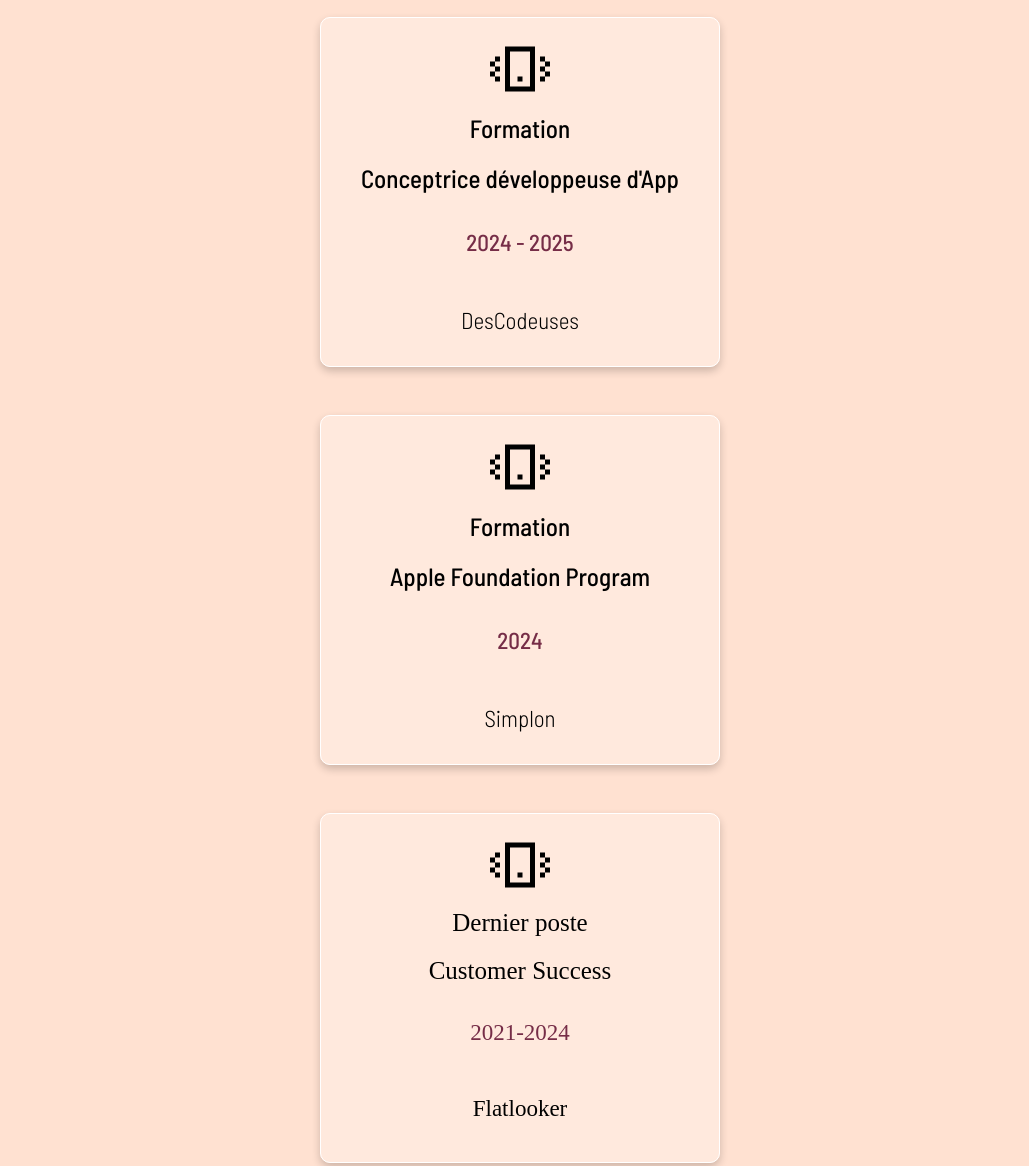
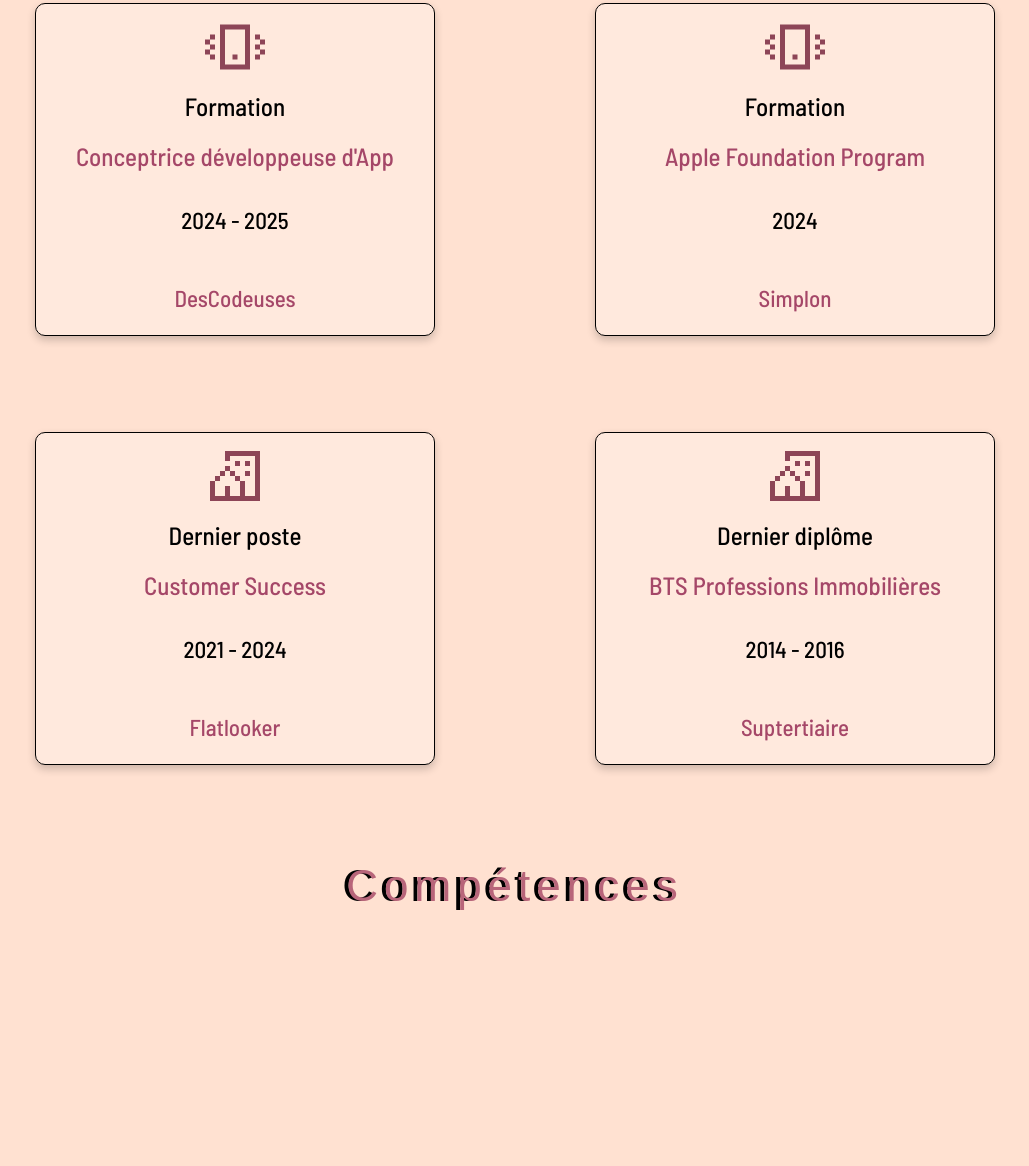
Before and after one commit to lisadda/lisadda.github.io, a plain HTML site: page index.html in a window 1280 px wide. Shown: the part 1192-2358 px from the top of the page, without its empty margins (229-1258 px from the left). After the commit the page ends 2133 px from the top, so only its background shows below. Drawn offline with Linux system fonts and the light colour scheme; a web font is replaced by a local one.

Commit message:
v3 du 19/07/24

```diff
--- a/index.html
+++ b/index.html
@@ -4,9 +4,12 @@
     <meta charset="UTF-8">
     <meta name="viewport" content="width=device-width, initial-scale=1.0">
 
+    <!-- Icon et titre sur site -->
     <link rel="icon" sizes="32x32" href="./icon/Group 19.svg">
     <title>Lisa Adda | Développeuse Web</title>
+    <!-- Icon et titre sur site -->
 
+    <!-- Police Google Font -->
     <link rel="preconnect" href="https://fonts.googleapis.com">
     <link rel="preconnect" href="https://fonts.gstatic.com" crossorigin>
     <link href="https://fonts.googleapis.com/css2?family=Codystar:wght@300;400&display=swap" rel="stylesheet">
@@ -18,12 +21,16 @@
      <link rel="preconnect" href="https://fonts.googleapis.com">
     <link rel="preconnect" href="https://fonts.gstatic.com" crossorigin>
     <link href="https://fonts.googleapis.com/css2?family=Anton+SC&family=Barlow+Semi+Condensed:ital,wght@0,100;0,200;0,300;0,400;0,500;0,600;0,700;0,800;0,900;1,100;1,200;1,300;1,400;1,500;1,600;1,700;1,800;1,900&family=Codystar:wght@300;400&display=swap" rel="stylesheet">
+    <!-- Police Google Font -->
 
  <link rel="stylesheet" href="style.css">
+
 </head>
 <body>
 
+  <!-- Code pour l'invader -->
   <div class="medium">
+    <a href="https://www.space-invaders.com/home/" target="_blank">
 		<div class="p0"></div>
 		<div class="p1"></div>
 
@@ -77,13 +84,15 @@
 		<div class="p43"></div>
 		<div class="p44"></div>
 		<div class="p45"></div>
+  </a>
 	</div>
+  <!-- Code pour l'invader -->
 
-    <div id="cursor-tracker"></div>
+    <div id="cursor-tracker"></div> <!-- tracker sur la souris -->
 
     <div class="container">
 
-        <!-- <div class="line-left"></div> -->
+        <!-- Menu avec mode dark et burger -->
         <nav>
                <div class="menu">
                     <svg width="40" height="40" viewBox="0 0 61 61" fill="none" xmlns="http://www.w3.org/2000/svg">
@@ -123,14 +132,20 @@
                     </svg>
             </div>
         </nav>
+        <!-- Menu avec mode dark et burger menu -->
 
+
+        <!-- Prenom et into-->
         <header>
                 <h2>HELLO WORLD, JE SUIS</h2>
                 <h1>LISA <span class="nom"> ADDA</span> </h1>
                 <h3 class="job"></h3>
                 <p>Étudiante passionnée par l'apprentissage du code, je me prépare à devenir une développeuse full stack accomplie. Je suis prête à relever de nouveaux défis et à créer des solutions web élégantes et efficaces.</p>
         </header>
+        <!-- Prenom et into-->
 
+
+        <!-- Section avec button cv et reseaux-->
         <div class="infos">
 
             <div class="cv">
@@ -171,13 +186,9 @@
                 </svg></a>
             </div>
         </div>
+        <!-- Section avec button cv et reseaux-->
 
-
-
-
-
-
-
+        <!-- Section formations experiences -->
       <article class="formation">
         <section class="title1">
         <p class="titre1">Formations & Expérience</p>
@@ -188,8 +199,9 @@
           <div class="flip-card-inner">
             <div class="flip-card-front">
               <svg width="60" height="60" viewBox="0 0 60 60" fill="none" xmlns="http://www.w3.org/2000/svg">
-              <path fill-rule="evenodd" clip-rule="evenodd" d="M20 7.5H15V52.5H20H40H45V7.5H40H20ZM40 12.5V47.5H20V12.5H40ZM32.5 37.5H27.5V42.5H32.5V37.5ZM50 17.5H55V22.5H50V17.5ZM55 27.5V22.5H60V27.5H55ZM55 32.5H50V27.5H55V32.5ZM55 37.5V32.5H60V37.5H55ZM55 37.5V42.5H50V37.5H55ZM5 42.5H10V37.5H5V32.5H10V27.5H5V22.5H10V17.5H5V22.5H0V27.5H5V32.5H0V37.5H5V42.5Z" fill="black"/>
+              <path fill-rule="evenodd" clip-rule="evenodd" d="M20 7.5H15V52.5H20H40H45V7.5H40H20ZM40 12.5V47.5H20V12.5H40ZM32.5 37.5H27.5V42.5H32.5V37.5ZM50 17.5H55V22.5H50V17.5ZM55 27.5V22.5H60V27.5H55ZM55 32.5H50V27.5H55V32.5ZM55 37.5V32.5H60V37.5H55ZM55 37.5V42.5H50V37.5H55ZM5 42.5H10V37.5H5V32.5H10V27.5H5V22.5H10V17.5H5V22.5H0V27.5H5V32.5H0V37.5H5V42.5Z" fill="#8D4557"/>
               </svg>
+
             <section class="formation1">
               <p id="descodeuses1">Formation</p>
               <p id="descodeuses2">Conceptrice développeuse d'App</p>
@@ -202,8 +214,7 @@
           <div class="flip-card-back">
             <ul>
               <li>• Concevoir et intégrer l’interface utilisateur d’une application web, des composants d’accès aux données SQL et NoSQL.</li>
-              <li>• Définir et concevoir l’architecture globale d’une application web.</li>
-              <li>• Définir et concevoir la partie fonctionnelle d’une application web.</li>
+              <li>• Définir et concevoir l’architecture globale et la partie fonctionnelle  d’une application web.</li>
               <li>• Programmer en fonction des paradigmes appropriés aux projets.</li>
               <li>• Déployer une application web sur un serveur.</li>
             </ul>
@@ -218,8 +229,9 @@
           <div class="flip-card-inner2">
             <div class="flip-card-front2">
               <svg width="60" height="60" viewBox="0 0 60 60" fill="none" xmlns="http://www.w3.org/2000/svg">
-              <path fill-rule="evenodd" clip-rule="evenodd" d="M20 7.5H15V52.5H20H40H45V7.5H40H20ZM40 12.5V47.5H20V12.5H40ZM32.5 37.5H27.5V42.5H32.5V37.5ZM50 17.5H55V22.5H50V17.5ZM55 27.5V22.5H60V27.5H55ZM55 32.5H50V27.5H55V32.5ZM55 37.5V32.5H60V37.5H55ZM55 37.5V42.5H50V37.5H55ZM5 42.5H10V37.5H5V32.5H10V27.5H5V22.5H10V17.5H5V22.5H0V27.5H5V32.5H0V37.5H5V42.5Z" fill="black"/>
+              <path fill-rule="evenodd" clip-rule="evenodd" d="M20 7.5H15V52.5H20H40H45V7.5H40H20ZM40 12.5V47.5H20V12.5H40ZM32.5 37.5H27.5V42.5H32.5V37.5ZM50 17.5H55V22.5H50V17.5ZM55 27.5V22.5H60V27.5H55ZM55 32.5H50V27.5H55V32.5ZM55 37.5V32.5H60V37.5H55ZM55 37.5V42.5H50V37.5H55ZM5 42.5H10V37.5H5V32.5H10V27.5H5V22.5H10V17.5H5V22.5H0V27.5H5V32.5H0V37.5H5V42.5Z" fill="#8D4557"/>
               </svg>
+
             <section class="formation2">
               <p id="descodeuses1">Formation</p>
               <p id="descodeuses2"> Apple Foundation Program</p>
@@ -235,7 +247,7 @@
                 une solution (Benchmarking, Persona).</li>
               <li>• Maquetter une application mobile.</li>
               <li>• Apprentissage des bases du language Swift.</li>
-              <li>• Développer un prototype d’application mobile native iOS sur Xcode..</li>
+              <li>• Développer un prototype d’application mobile native iOS sur Xcode.</li>
             </ul>
           </div>
 
@@ -248,12 +260,12 @@
           <div class="flip-card-inner3">
             <div class="flip-card-front3">
               <svg width="60" height="60" viewBox="0 0 60 60" fill="none" xmlns="http://www.w3.org/2000/svg">
-              <path fill-rule="evenodd" clip-rule="evenodd" d="M20 7.5H15V52.5H20H40H45V7.5H40H20ZM40 12.5V47.5H20V12.5H40ZM32.5 37.5H27.5V42.5H32.5V37.5ZM50 17.5H55V22.5H50V17.5ZM55 27.5V22.5H60V27.5H55ZM55 32.5H50V27.5H55V32.5ZM55 37.5V32.5H60V37.5H55ZM55 37.5V42.5H50V37.5H55ZM5 42.5H10V37.5H5V32.5H10V27.5H5V22.5H10V17.5H5V22.5H0V27.5H5V32.5H0V37.5H5V42.5Z" fill="black"/>
+              <path fill-rule="evenodd" clip-rule="evenodd" d="M50 5H55V50V55H5V50V35H10V50H20V40H25V50H35V35H40V50H50V10H25V15H20V5H25H50ZM30 30H35V35H30V30ZM25 25H30V30H25V25ZM20 25V20H25V25H20ZM15 30V25H20V30H15ZM15 30H10V35H15V30ZM40 15H45V20H40V15ZM35 15H30V20H35V15ZM40 25H45V30H40V25Z" fill="#8D4557"/>
               </svg>
             <section class="formation3">
               <p id="descodeuses1">Dernier poste</p>
               <p id="descodeuses2">Customer Success</p>
-              <p id="descodeuses3">2021-2024</p>
+              <p id="descodeuses3">2021 - 2024</p>
               <p id="descodeuses4">Flatlooker</p>
             </section>
 
@@ -264,7 +276,7 @@
                 <li>• Gestion 100% digitale d'un portefeuille de 500 lots dans toute la France.</li>
                 <li>• Piloter les ordres de missions auprès des prestataires, gestion des divers sinistres et contentieux.</li>
                 <li>• Suivis des paiements et gestion des impayés.</li>
-                <li>• Vérifier l'état des biens avant la relocation.</li>
+                <li>• Assurer le bon état des biens avant la relocation.</li>
               </ul>
             </div>
 
@@ -272,8 +284,41 @@
        </div>
         <!-- 3eme card -->
 
+        <!-- 4eme card -->
+        <div class="flip-card4">
+          <div class="flip-card-inner4">
+            <div class="flip-card-front4">
+              <svg width="60" height="60" viewBox="0 0 60 60" fill="none" xmlns="http://www.w3.org/2000/svg">
+              <path fill-rule="evenodd" clip-rule="evenodd" d="M50 5H55V50V55H5V50V35H10V50H20V40H25V50H35V35H40V50H50V10H25V15H20V5H25H50ZM30 30H35V35H30V30ZM25 25H30V30H25V25ZM20 25V20H25V25H20ZM15 30V25H20V30H15ZM15 30H10V35H15V30ZM40 15H45V20H40V15ZM35 15H30V20H35V15ZM40 25H45V30H40V25Z" fill="#8D4557"/>
+              </svg>
+            <section class="formation4">
+              <p id="descodeuses1">Dernier diplôme</p>
+              <p id="descodeuses2">BTS Professions Immobilières</p>
+              <p id="descodeuses3">2014 - 2016</p>
+              <p id="descodeuses4">Suptertiaire</p>
+            </section>
+
+            </div>
+
+            <div class="flip-card-back4">
+              <ul>
+                <li>• Alternance chez CHLB, spécialisation gestion de patrimoine + de 300 lots en Île de France.</li>
+                <li>• Comprendre les environnements juridiques et économiques des activités immobilières.</li>
+                <li>• Conseil et accompagnement des propriétaires bailleurs ainsi que des locataires.</li>
+                <li>• Gérer administrativement une copropriété.</li>
+              </ul>
+            </div>
+
+          </div>
+       </div>
+        <!-- 4eme card -->
+
+        <section class="title2">
+          <p class="titre2">Compétences</p>
+        </section>
 
       </article>
+
 
 
 
--- a/style.css
+++ b/style.css
@@ -16,9 +16,9 @@ body {
 }
 .medium {
   position: absolute;
-  width: 40%;
-  left: 50%;
-  left: 55%;
+  width: 25%;
+  left: 10%;
+  left: 60%;
   top: 50%;
   margin-top: -14.5454545455%;
 }
@@ -245,7 +245,7 @@ body {
 @keyframes Kawin {
   from {
     margin-left: 20%;
-    width: 2%;
+    width: 7%;
   }
   to {
     margin-left: 0%;
@@ -261,8 +261,7 @@ body {
   border-radius: 50%; /* Forme circulaire */
   pointer-events: none; /* Ignore les événements de la souris */
   transition: transform 0.1s ease; /* Pour un effet de suivi plus fluide */
-}
-/* Cursor tracker */
+} /* Cursor tracker */
 
 .container {
   width: 1500px;
@@ -307,7 +306,7 @@ nav {
   box-shadow: none;
 }
 
-#navlink {
+/* #navlink {
   width: 20rem;
   height: 65rem;
   background-color: rgb(255, 225, 209);
@@ -328,10 +327,9 @@ nav {
 
 .darkmode #image {
   display: none !important;
-}
+} */
 
-/*
-.open {
+/* .open {
   right: 0 !important;
   transition: 2s;
 } */
@@ -345,7 +343,7 @@ nav {
 header {
   width: 50%;
   padding-left: 50px;
-  padding-top: 50px;
+  padding-top: 100px;
 }
 
 header h2 {
@@ -359,11 +357,7 @@ h1 {
   letter-spacing: 9px;
   font-size: 127px;
   color: rgb(118, 45, 71);
-}
-
-/* pour faire lanimation du shadow */
-h1 {
-  animation: h1 3s both;
+  animation: h1 3s both; /* pour faire lanimation du shadow */
 }
 
 @keyframes h1 {
@@ -396,6 +390,7 @@ header p {
   font-size: 22px;
 }
 
+/* bouton mon CV */
 button {
   width: 13rem;
   height: 4rem;
@@ -406,7 +401,7 @@ button {
   font-size: 17px;
   box-shadow: 6px 6px 0px rgba(0, 0, 0, 0.168);
   -webkit-animation: button 1.5s ease-in-out 5 both; /* animation bounce button */
-  animation: button 1.5s ease-in-out 5 both;
+  animation: button 1.5s ease-in-out 5 both; /* animation bounce button */
 }
 
 /* animation bounce button */
@@ -489,7 +484,7 @@ button:hover {
   left: 0;
   top: 0;
 }
-/* animation bounce button */
+/* animation bounce button + color */
 
 .infos {
   width: 80rem;
@@ -501,75 +496,43 @@ button:hover {
   padding-left: 50px;
 }
 
+/* ligne entre button cv et reseaux */
 .line {
   width: 10rem;
   height: 2px;
   background-color: rgb(0, 0, 0);
 }
 
+/* div du button cv et reseaux */
 .reseaux {
   display: flex;
   gap: 10px;
   justify-content: space-around;
 }
 
+/* hover pour les icones reseaux */
 svg:hover {
   fill: rgb(196, 129, 129);
   transition: 1s;
   cursor: pointer;
 }
 
+/* article qui comprends ttes les cards */
 .formation {
   width: 93rem;
-  height: 100rem;
   display: flex;
-  flex-direction: column;
-  gap: 3rem;
+  flex-wrap: wrap;
+  gap: 6rem 10rem;
   align-items: center;
-  padding-left: 10px;
-  margin-top: 14rem;
+  margin-top: 12rem;
+  justify-content: center;
 }
 
+/* titre de l'article formations et experiences. */
 .title1 {
-  width: 60rem;
-  height: 10rem;
-  padding-left: 12rem;
-}
-
-#descodeuses1,
-#descodeuses2 {
-  font-size: 25px;
-  color: rgb(0, 0, 0);
-  font-weight: 500;
-  padding: 10px;
-}
-
-/* #descodeuses1 {
-  padding-top: -10px;
-} */
-
-#descodeuses3,
-#descodeuses4 {
-  font-weight: 350;
-  font-size: 23px;
-  color: rgb(0, 0, 0);
-  padding: 25px;
-}
-
-#descodeuses3 {
-  color: rgb(118, 45, 71);
-  font-weight: 450;
-}
-
-.formation1 {
-  display: flex;
-  flex-direction: column;
-}
-
-.formation1,
-.formation2 p {
-  font-family: "Barlow Semi Condensed", sans-serif;
-  font-size: 22px;
+  width: 100rem;
+  height: 5rem;
+  text-align: center;
 }
 
 .titre1 {
@@ -581,41 +544,65 @@ svg:hover {
   color: rgb(184 101 122);
   font-weight: 350;
 }
+/* titre de l'article formations et experiences. */
 
-/* -webkit-animation: titre1 0.8s cubic-bezier(0.215, 0.61, 0.355, 1) both;
-  animation: titre1 0.8s cubic-bezier(0.215, 0.61, 0.355, 1) both; */
+/* titre front card. */
+#descodeuses1 {
+  font-size: 25px;
+  color: rgb(0, 0, 0);
+  font-weight: 500;
+  padding: 10px;
+}
 
-/* @-webkit-keyframes titre1 {
-  0% {
-    letter-spacing: 1em;
-    opacity: 0;
-  }
-  40% {
-    opacity: 0.6;
-  }
-  100% {
-    letter-spacing: normal;
-    opacity: 1;
-  }
+#descodeuses1 {
+  padding-top: -10px;
 }
-@keyframes titre1 {
-  0% {
-    letter-spacing: 1em;
-    opacity: 0;
-  }
-  40% {
-    opacity: 0.6;
-  }
-  100% {
-    letter-spacing: normal;
-    opacity: 1;
-  }
-} */
 
+#descodeuses2 {
+  font-size: 25px;
+  color: rgb(165, 71, 104) !important;
+  font-weight: 500;
+  padding: 10px;
+}
+
+#descodeuses3 {
+  font-weight: 450;
+  font-size: 23px;
+  color: black !important;
+  padding: 25px;
+}
+
+#descodeuses4 {
+  font-weight: 450;
+  font-size: 23px;
+  color: rgb(165, 71, 104);
+  padding: 25px;
+}
+/* titre front card. */
+
+/* dispo et police front card. */
+.formation1,
+.formation2,
+.formation3,
+.formation4 {
+  display: flex;
+  flex-direction: column;
+}
+
+.formation1,
+.formation2,
+.formation3,
+.formation4 p {
+  font-family: "Barlow Semi Condensed", sans-serif;
+  font-size: 22px;
+}
+/* dispo et police front card. */
+
+/* 1er card */
 .flip-card {
   background-color: transparent;
   width: 400px;
-  height: 350px;
+  height: 333px;
   perspective: 1000px;
   border-radius: 10px;
   grid-column: 1/3;
@@ -652,13 +639,13 @@ svg:hover {
   min-height: 200px;
   grid-column: 1/3;
   grid-row: 1/2;
+  border: solid 1px black;
 }
 
 .flip-card-front {
   background-color: rgba(255, 255, 255, 0.272);
   border-radius: 10px;
-  border: solid 1px white;
-  padding: 21px;
+  padding: 13px;
 }
 
 .flip-card-back {
@@ -669,23 +656,13 @@ svg:hover {
   flex-direction: column;
   gap: 10px;
 }
+/* 1er card */
 
-li,
-ul {
-  font-weight: 400;
-  font-size: 20px;
-  color: rgb(0, 0, 0);
-  font-family: "Barlow Semi Condensed", sans-serif;
-  padding: 8px;
-  display: flex;
-  flex-direction: column;
-  text-align: start;
-}
-
+/* 2eme card */
 .flip-card2 {
   background-color: transparent;
   width: 400px;
-  height: 350px;
+  height: 333px;
   perspective: 1000px;
   border-radius: 10px;
   min-height: 200px;
@@ -720,13 +697,14 @@ ul {
   -webkit-backface-visibility: hidden;
   backface-visibility: hidden;
   border-radius: 10px;
+  border: solid 1px black;
 }
 
 .flip-card-front2 {
   background-color: rgba(255, 255, 255, 0.272);
   border-radius: 10px;
-  border: solid 1px white;
-  padding: 21px;
+  border: solid 1px black;
+  padding: 13px;
 }
 
 .flip-card-back2 {
@@ -737,11 +715,13 @@ ul {
   flex-direction: column;
   gap: 10px;
 }
+/* 2eme card */
 
+/* 3eme card */
 .flip-card3 {
   background-color: transparent;
   width: 400px;
-  height: 350px;
+  height: 333px;
   perspective: 1000px;
   border-radius: 10px;
   min-height: 200px;
@@ -776,13 +756,14 @@ ul {
   -webkit-backface-visibility: hidden;
   backface-visibility: hidden;
   border-radius: 10px;
+  border: solid 1px black;
 }
 
 .flip-card-front3 {
   background-color: rgba(255, 255, 255, 0.272);
   border-radius: 10px;
-  border: solid 1px white;
-  padding: 21px;
+  border: solid 1px black;
+  padding: 13px;
 }
 
 .flip-card-back3 {
@@ -792,6 +773,118 @@ ul {
   display: flex;
   flex-direction: column;
   gap: 10px;
+}
+/* 3eme card */
+
+/* 4eme card */
+.flip-card4 {
+  background-color: transparent;
+  width: 400px;
+  height: 333px;
+  perspective: 1000px;
+  border-radius: 10px;
+  min-height: 200px;
+  grid-column: 2/3;
+  grid-row: 1/2;
+}
+
+.flip-card-inner4 {
+  position: relative;
+  width: 100%;
+  height: 100%;
+  text-align: center;
+  transition: transform 0.6s;
+  transform-style: preserve-3d;
+  box-shadow: 0 4px 8px 0 rgba(0, 0, 0, 0.2);
+  border-radius: 10px;
+  grid-column: 2/3;
+  grid-row: 1/2;
+}
+
+.flip-card4:hover .flip-card-inner4 {
+  transform: rotateY(180deg);
+  border-radius: 10px;
+  box-shadow: none;
+}
+
+.flip-card-front4,
+.flip-card-back4 {
+  position: absolute;
+  width: 100%;
+  height: 100%;
+  -webkit-backface-visibility: hidden;
+  backface-visibility: hidden;
+  border-radius: 10px;
+  border: solid 1px black;
+}
+
+.flip-card-front4 {
+  background-color: rgba(255, 255, 255, 0.272);
+  border-radius: 10px;
+  border: solid 1px black;
+  padding: 13px;
+}
+
+.flip-card-back4 {
+  background-color: rgb(141 69 87 / 68%);
+  transform: rotateY(180deg);
+  border-radius: 10px;
+  display: flex;
+  flex-direction: column;
+  gap: 10px;
+}
+/* 4eme card */
+
+/* Liste pour ttes les cards */
+li,
+ul {
+  font-weight: 400;
+  font-size: 20px;
+  color: rgb(0, 0, 0);
+  font-family: "Barlow Semi Condensed", sans-serif;
+  padding: 10px;
+  display: flex;
+  flex-direction: column;
+  text-align: start;
+}
+/* Liste pour ttes les cards */
+
+/* design des Liste des cards */
+.flip-card-back li,
+ul {
+  padding-top: 13px;
+}
+
+.flip-card-back2 li,
+ul {
+  padding-top: 17px;
+}
+
+.flip-card-back3 li,
+ul {
+  padding-top: 15px;
+}
+
+.flip-card-back4 li,
+ul {
+  padding-top: 14px;
+}
+/* design des Liste descards */
+
+.title2 {
+  width: 100rem;
+  height: 5rem;
+  text-align: center;
+}
+
+.titre2 {
+  font-family: "Anton SC", sans-serif;
+  font-size: 50px;
+  letter-spacing: 6px;
+  font-size: 44px;
+  text-shadow: -4px 0px 0px black;
+  color: rgb(184 101 122);
+  font-weight: 350;
 }
 
 /* .grid {
```
Also changed, not shown: building-community.svg (added), device-vibrate.svg (added), 1 other file. Lines whose indentation alone changed are shown as unchanged.
